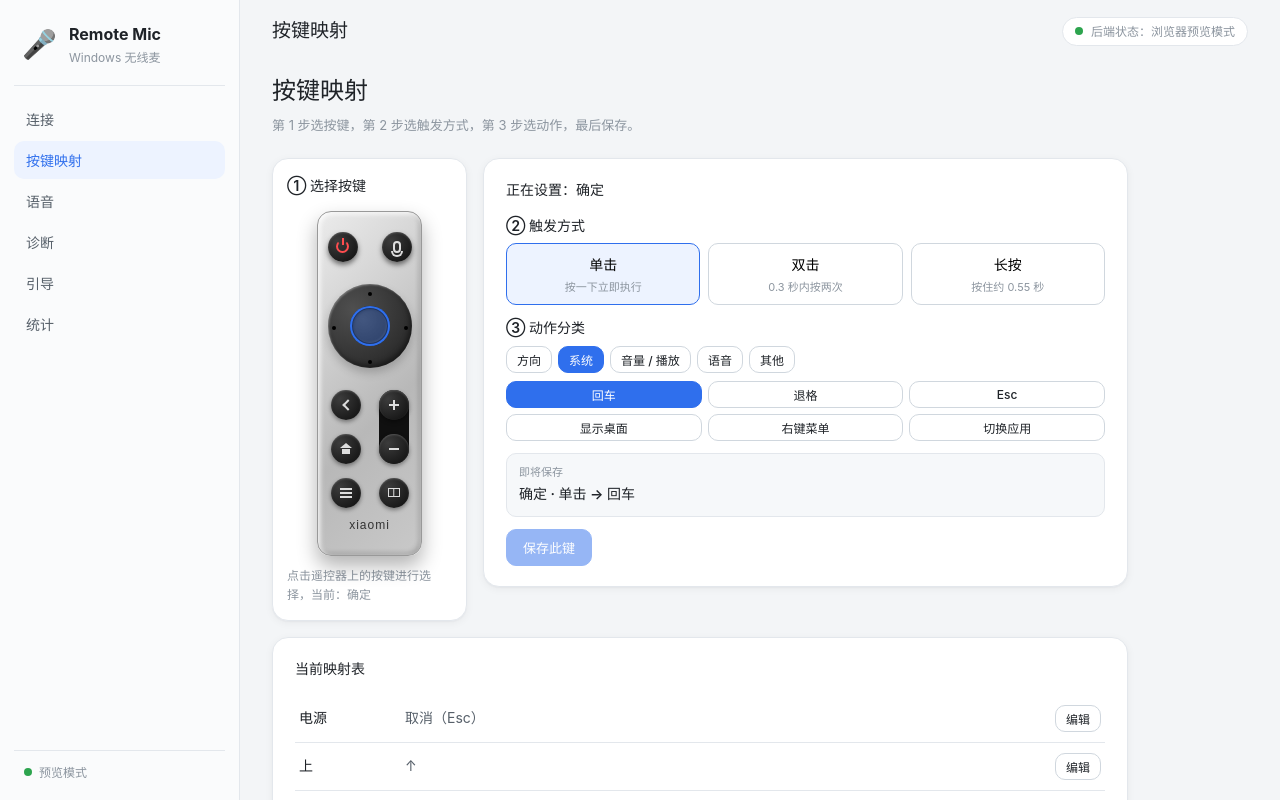
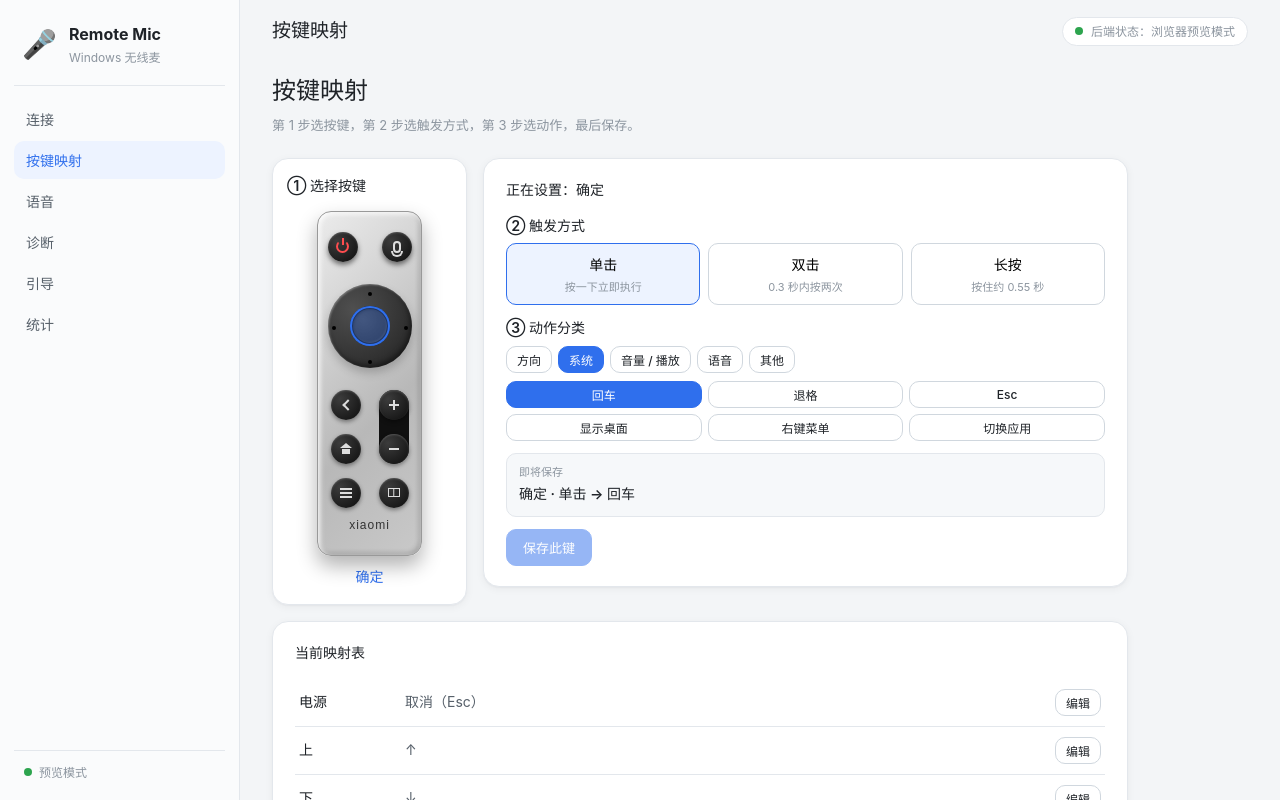
Before and after one commit to poluce/windows-remote-mic, a React (Vite) app: page / in a window 1280 px wide. Both pictures are taken after a click on the button "按键映射". Built offline with nearby package versions, Linux system fonts and the light colour scheme.

Commit message:
ui(mapping): show only the selected key under the remote

```diff
--- a/src/App.css
+++ b/src/App.css
@@ -472,6 +472,13 @@ button {
   margin: 10px 0 0;
 }
 
+.current-key {
+  text-align: center;
+  font-weight: 600;
+  color: var(--accent);
+  font-size: 14px;
+}
+
 /* ---------- Onboarding ---------- */
 .onboarding-list {
   list-style: none;
--- a/src/pages/MappingPage.tsx
+++ b/src/pages/MappingPage.tsx
@@ -138,7 +138,7 @@ export function MappingPage() {
         <section className="card remote-card">
           <div className="card-title">① 选择按键</div>
           <Xiaomi2ProRemote selected={selected} onSelect={setSelected} />
-          <p className="hint">点击遥控器上的按键进行选择，当前：{selectedName}</p>
+          <p className="hint current-key">{selectedName}</p>
         </section>
 
         <section className="card wizard-card">
```
